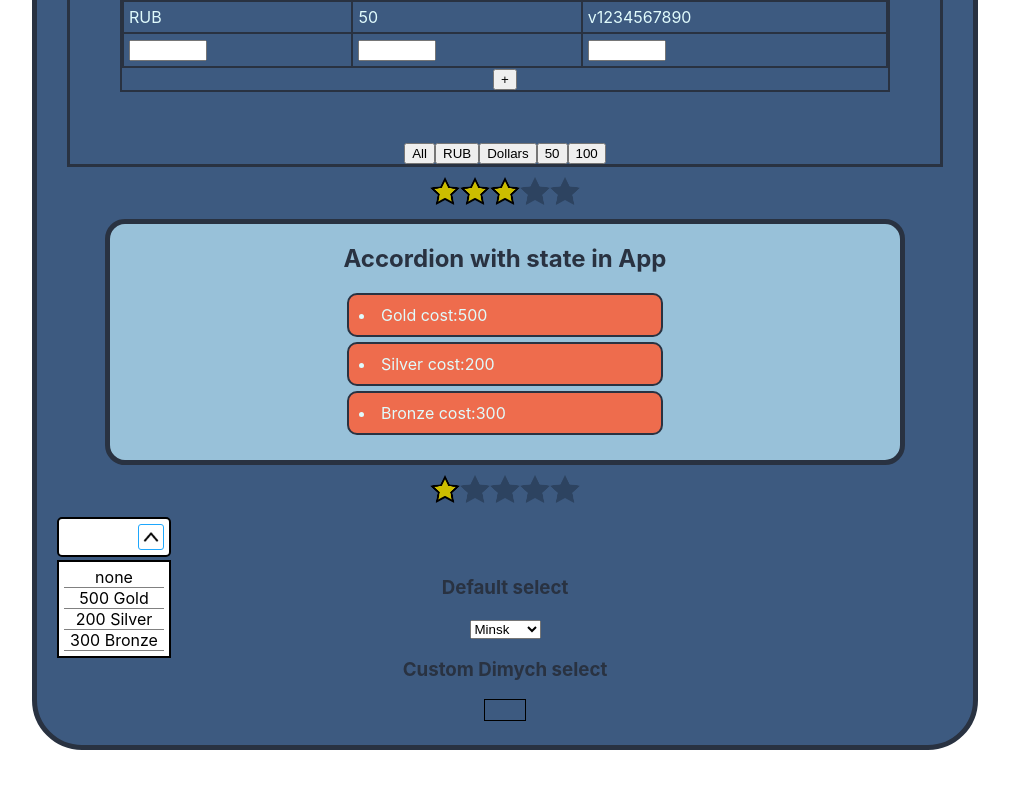
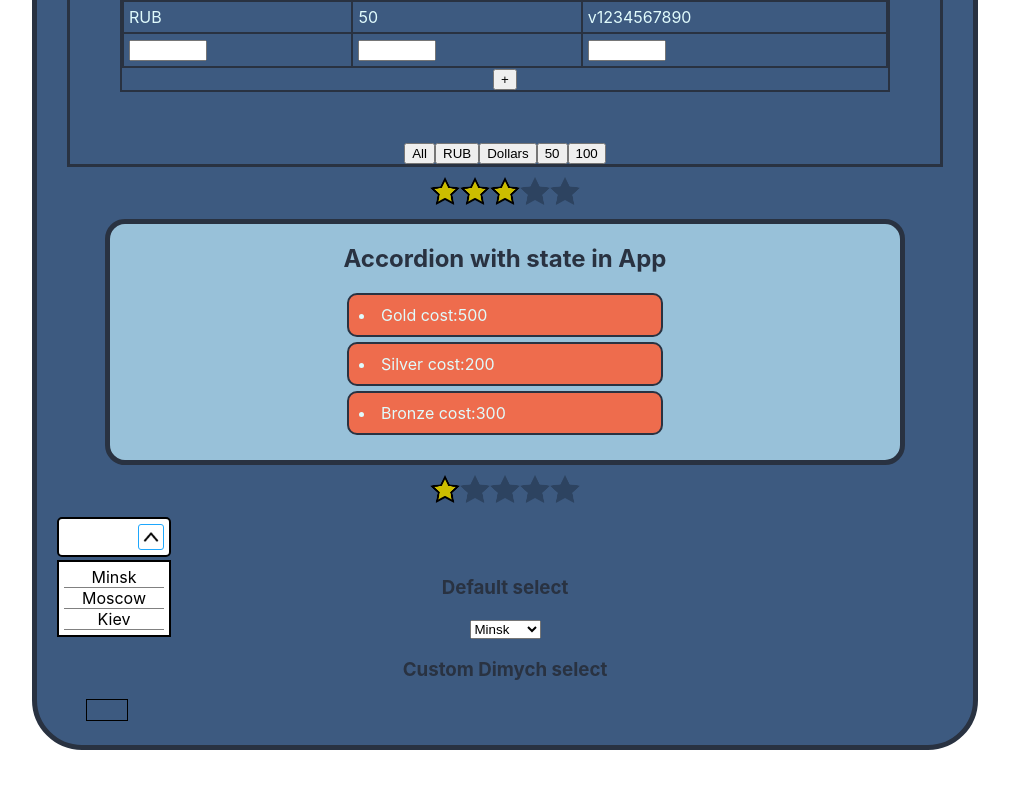
Before and after one commit to Pikadorius/samurai-way-main, a React (Create React App) app: page / in a window 1280 px wide. Both pictures are taken after a click on the element 286 px from the left and 1873 px from the top of the page. Shown: the part 1336-2124 px from the top of the page, without its empty margins (135-1144 px from the left). Built offline with nearby package versions, Linux system fonts and the light colour scheme.

Commit message:
refactor MySelect

```diff
--- a/src/App.tsx
+++ b/src/App.tsx
@@ -67,9 +67,9 @@ function App() {
                        collapse={collapseList}/>
             <UncontrolledRating rating={1}/>
             <MySelect value={selectValue} onChange={setSelectValue} itemsList={[
-                {id:0, title:'Gold', value:'500'},
-                {id:1, title:'Silver', value:'200'},
-                {id:2, title:'Bronze', value:'300'},
+                {value: '1', title: 'Minsk'},
+                {value: '2', title: 'Moscow'},
+                {value: '3', title: 'Kiev'},
             ]}/>
             <SelectDimych onChange={setSelectValue} items={[
                 {value: '1', title: 'Minsk'},
--- a/src/Components/CustomSelect/MySelect.module.css
+++ b/src/Components/CustomSelect/MySelect.module.css
@@ -48,8 +48,3 @@
 .selector.selected {
     background-color: #1ea7fd;
 }
-
-
-.selector:hover {
-    background-color: #36cddc;
-}
--- a/src/Components/CustomSelect/MySelect.tsx
+++ b/src/Components/CustomSelect/MySelect.tsx
@@ -4,7 +4,7 @@ import arrowBottom from './ArrowBottom.png'
 import arrowTop from './ArrowTop.png'
 
 type ItemType = {
-    id: number
+    id?: number
     title: string
     value: any
 }
@@ -17,28 +17,32 @@ type SelectPropsType = {
 
 const MySelect = (props: SelectPropsType) => {
     const [collapsed, setCollapsed] = useState<boolean>(true)
+    const [hoveredElement, setHoveredElement]=useState(props.value)
+
+    const item=props.itemsList.find(i=>i.value===props.value)
+    const hoveredItem=props.itemsList.find(i=>i.value===hoveredElement)
 
     const onTitleClickHandler = () => {
         setCollapsed(!collapsed)
     }
 
-    const onItemClickHandler = (title: any) => {
-        props.onChange(title);
-        setCollapsed(!collapsed)
+    const onItemClickHandler = (value: any) => {
+        props.onChange(value);
+        onTitleClickHandler();
     }
 
     return (
         <div className={s.wrapper}>
-            <div className={s.selectName}>{props.value}
+            <div className={s.selectName}>{item && item.title}
                 <div  onClick={onTitleClickHandler} className={s.arrow}> {collapsed ? <img alt={'arrowBottom'} src={arrowBottom}/> :
                     <img alt={'arrowTop'} src={arrowTop}/>}</div>
             </div>
             {!collapsed && <div className={s.valuesField}>
-                <div className={s.selector}><span onClick={() => onItemClickHandler(null)}>none</span></div>
-
-
-                {props.itemsList.map(i => <div key={i.id} className={s.selector + ' ' + (props.value===i.title && s.selected)}><span>{i.value}</span><span
-                    onClick={()=>onItemClickHandler(i.title)}> {i.title}</span></div>)}
+                {props.itemsList.map(i => <div
+                    onMouseEnter={()=>setHoveredElement(i.value)}
+                    key={i.value}
+                    className={s.selector + ' ' + (hoveredItem===i && s.selected)}
+                    onClick={()=>onItemClickHandler(i.value)}> {i.title}</div>)}
             </div>}
         </div>
     );
--- a/src/Components/CustomSelect/SelectDimych.module.css
+++ b/src/Components/CustomSelect/SelectDimych.module.css
@@ -1,6 +1,5 @@
 .select {
     width: 100px;
-    margin: 0 auto;
     position: relative;
 }
 
```
